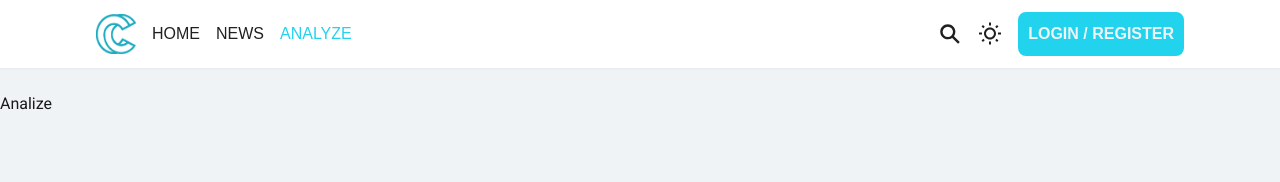
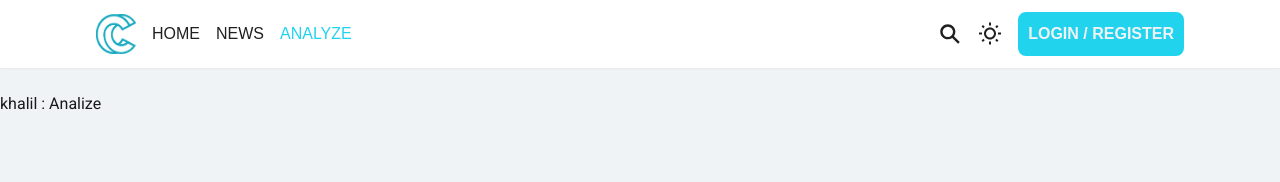
Before and after one commit to adelorosia/crypto_currency_front, a React (Vite) app: page /analyze in a window 1280 px wide. Shown: the top 182 px of the page. Built offline with nearby package versions, Linux system fonts and the light colour scheme; no server answers; a web font is replaced by a local one.

Commit message:
finish (#17)
Co-authored-by: Khalil <Khalil.haouas@gmail.com>

```diff
--- a/src/pages/AnalyzePage.tsx
+++ b/src/pages/AnalyzePage.tsx
@@ -1,7 +1,7 @@
 const AnalyzePage = () => {
     return (
         <div>
-            Analize
+            khalil : Analize
         </div>
     );
 }
```
